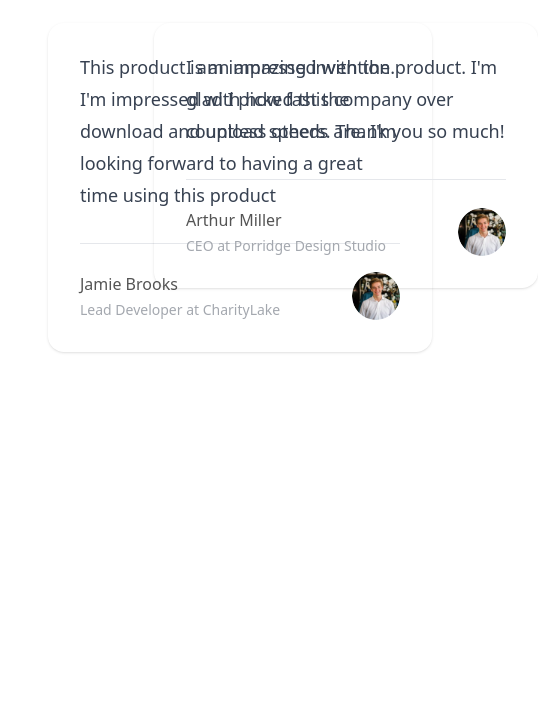
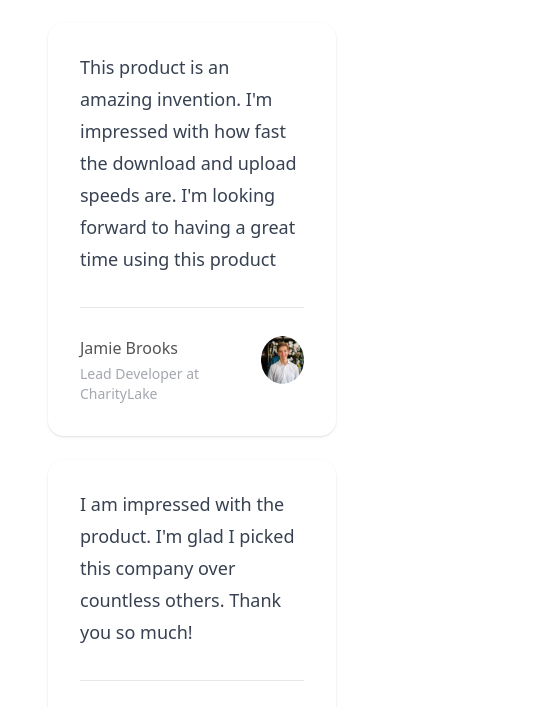
Before and after one commit to CarboxyDev/tailwind-sandbox, a Next.js app: page /sandbox in a window 390 px wide. Shown: the part 121-828 px from the top of the page, 538 px wide, since content can reach past the window. Built offline with nearby package versions, Linux system fonts and the light colour scheme; a web font is replaced by a local one.

Commit message:
Add minor changes to TestimonialCard

```diff
--- a/src/components/TestimonialCard.tsx
+++ b/src/components/TestimonialCard.tsx
@@ -5,7 +5,7 @@ const TestimonialCard = (props: any) => {
   return (
     <>
       {/* self-start makes the TestimonalCards' heights independent of each other when together */}
-      <div className="h-auto w-96 self-start rounded-2xl px-8 pt-7 shadow hover:shadow-md hover:shadow-primary-200 hover:transition-shadow hover:delay-200 hover:duration-200">
+      <div className="h-auto w-72 self-start rounded-2xl px-8 pt-7 shadow hover:shadow-md hover:shadow-primary-200 hover:transition-shadow hover:delay-200 hover:duration-200 lg:w-80 xl:w-96">
         <p className="break-words pb-8 text-lg leading-[32px] text-[#374151]">
           {comment}
         </p>
--- a/src/pages/sandbox.tsx
+++ b/src/pages/sandbox.tsx
@@ -15,7 +15,7 @@ const Sandbox: NextPage = () => {
     <>
       <div className="px-12 pt-12">
         <div className="pt-24"></div>
-        <div className="grid grid-cols-3 gap-x-6 ">
+        <div className="grid grid-cols-1 gap-x-6 gap-y-6 sm:grid-cols-2 xl:grid-cols-3 ">
           <TestimonialCard
             comment="This product is an amazing invention. I'm impressed with how fast the
           download and upload speeds are. I'm looking forward to having a great
```
